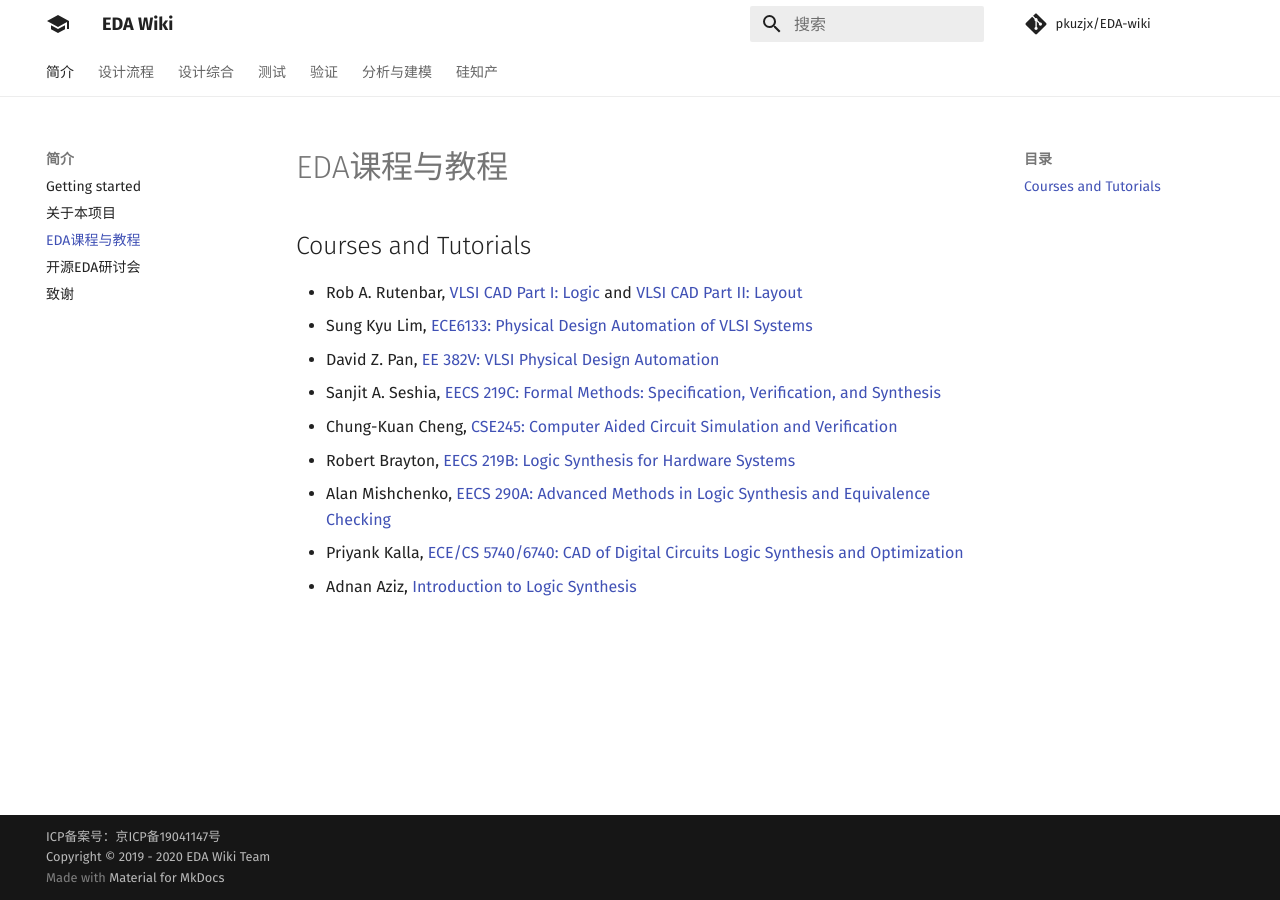
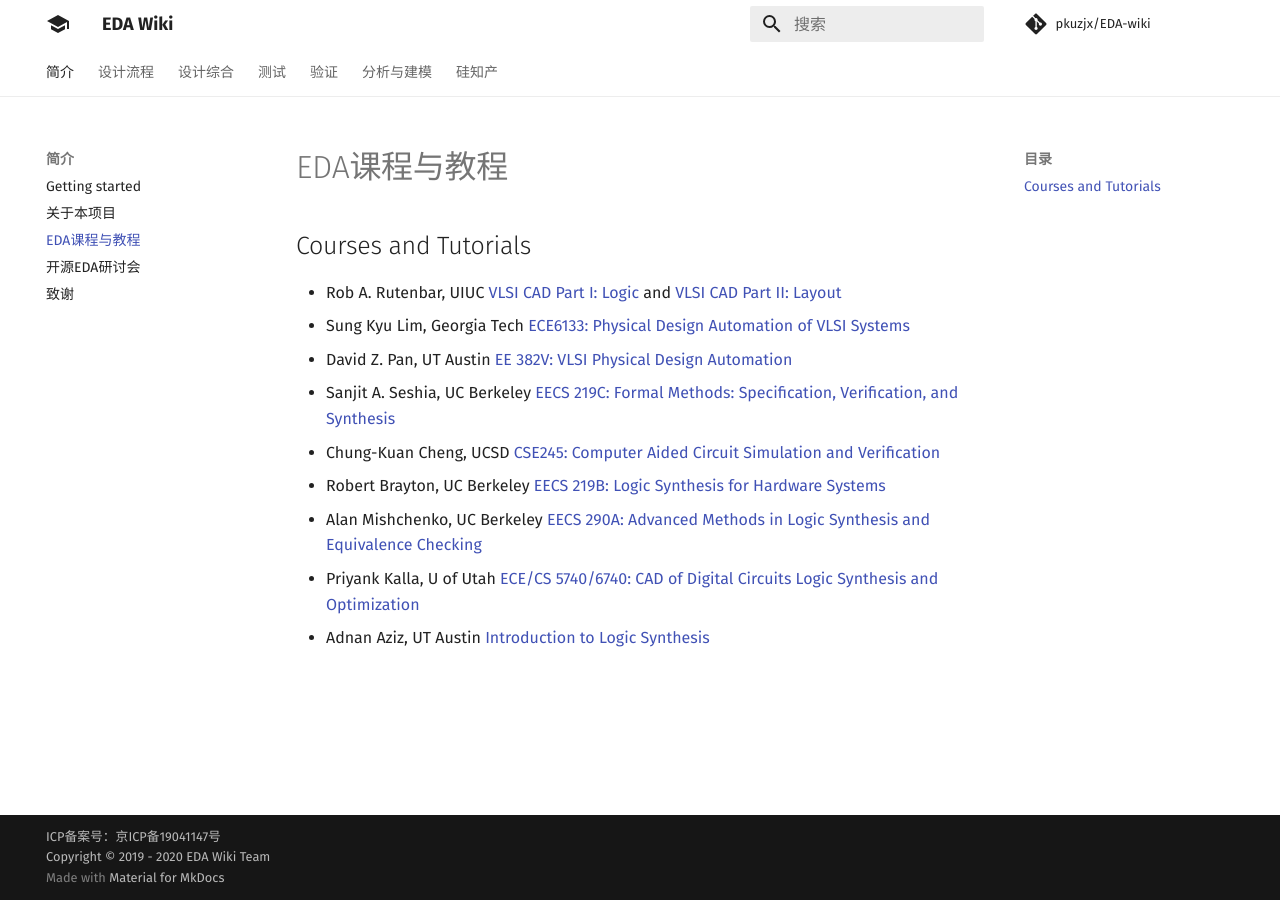
Before and after one commit to daitoto/EDA-wiki, an MkDocs documentation site: the page built from docs/intro/course.md, in a window 1280 px wide. Built offline with MkDocs 1.6.1 and Material for MkDocs 9.7.7, drawn with Linux system fonts in a browser that asks for light colours; comment, search, counter and statistics services are not loaded.

Commit message:
Update course.md

```diff
--- a/docs/intro/course.md
+++ b/docs/intro/course.md
@@ -1,12 +1,12 @@
 ## Courses and Tutorials
- - Rob A. Rutenbar, [VLSI CAD Part I: Logic](https://www.coursera.org/learn/vlsi-cad-logic) and [VLSI CAD Part II: Layout](https://www.coursera.org/learn/vlsi-cad-layout)
- - Sung Kyu Lim, [ECE6133: Physical Design Automation of VLSI Systems](http://limsk.ece.gatech.edu/course/ece6133/)
- - David Z. Pan, [EE 382V: VLSI Physical Design Automation](http://users.ece.utexas.edu/~dpan/EE382V_PDA/)
- - Sanjit A. Seshia, [EECS 219C: Formal Methods: Specification, Verification, and Synthesis](https://people.eecs.berkeley.edu/~sseshia/219c/)
- - Chung-Kuan Cheng, [CSE245: Computer Aided Circuit Simulation and Verification](https://cseweb.ucsd.edu/classes/wi15/cse245-a/)
- - Robert Brayton, [EECS 219B: Logic Synthesis for Hardware Systems](https://people.eecs.berkeley.edu/~brayton/courses/219b/)
- - Alan Mishchenko, [EECS 290A: Advanced Methods in Logic Synthesis and Equivalence Checking ](https://people.eecs.berkeley.edu/~alanmi/courses/2008_290A/)
- - Priyank Kalla, [ECE/CS 5740/6740: CAD of Digital Circuits Logic Synthesis and Optimization](https://my.ece.utah.edu/~kalla/ECE5740/5740.pdf)
- - Adnan Aziz, [Introduction to Logic Synthesis](http://users.ece.utexas.edu/~adnan/syn-07/)
+ - Rob A. Rutenbar, UIUC [VLSI CAD Part I: Logic](https://www.coursera.org/learn/vlsi-cad-logic) and [VLSI CAD Part II: Layout](https://www.coursera.org/learn/vlsi-cad-layout)
+ - Sung Kyu Lim, Georgia Tech [ECE6133: Physical Design Automation of VLSI Systems](http://limsk.ece.gatech.edu/course/ece6133/)
+ - David Z. Pan, UT Austin [EE 382V: VLSI Physical Design Automation](http://users.ece.utexas.edu/~dpan/EE382V_PDA/)
+ - Sanjit A. Seshia, UC Berkeley [EECS 219C: Formal Methods: Specification, Verification, and Synthesis](https://people.eecs.berkeley.edu/~sseshia/219c/)
+ - Chung-Kuan Cheng, UCSD [CSE245: Computer Aided Circuit Simulation and Verification](https://cseweb.ucsd.edu/classes/wi15/cse245-a/)
+ - Robert Brayton, UC Berkeley [EECS 219B: Logic Synthesis for Hardware Systems](https://people.eecs.berkeley.edu/~brayton/courses/219b/)
+ - Alan Mishchenko, UC Berkeley [EECS 290A: Advanced Methods in Logic Synthesis and Equivalence Checking ](https://people.eecs.berkeley.edu/~alanmi/courses/2008_290A/)
+ - Priyank Kalla, U of Utah [ECE/CS 5740/6740: CAD of Digital Circuits Logic Synthesis and Optimization](https://my.ece.utah.edu/~kalla/ECE5740/5740.pdf)
+ - Adnan Aziz, UT Austin [Introduction to Logic Synthesis](http://users.ece.utexas.edu/~adnan/syn-07/)
 
 <!--- - Gogul Ilango's notes [ASIC Design](https://gogul09.github.io/asic-design)-->
```
